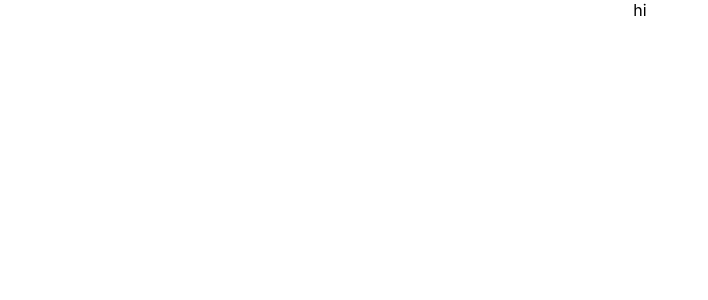
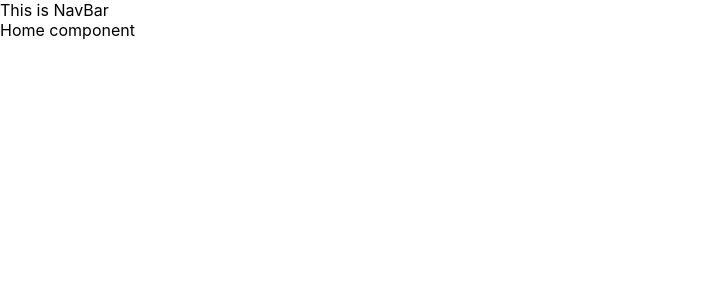
Before and after one commit to KareemWilson/StockHook, a React (Create React App) app: page / in a window 1280 px wide. Shown: the top 300 px of the page, without its empty margins (0-708 px from the left). Built offline with nearby package versions, Linux system fonts and the light colour scheme.

Commit message:
Configure store

```diff
--- a/src/App.js
+++ b/src/App.js
@@ -1,7 +1,8 @@
-import "./App.css";
+import Home from './Pages/Home';
+import './App.css';
 
 function App() {
-  return <div className="App">hi</div>;
+  return <Home />;
 }
 
 export default App;
--- /dev/null
+++ b/src/Components/NavBar/NavBar.jsx
@@ -0,0 +1,7 @@
+import React from 'react';
+
+function NavBar() {
+  return <div>This is NavBar</div>;
+}
+
+export default NavBar;
--- /dev/null
+++ b/src/Pages/Home.jsx
@@ -0,0 +1,13 @@
+import React from 'react';
+import NavBar from '../Components/NavBar/NavBar';
+
+function Home() {
+  return (
+    <>
+      <NavBar />
+      <div>Home component</div>
+    </>
+  );
+}
+
+export default Home;
--- a/src/index.js
+++ b/src/index.js
@@ -1,11 +1,15 @@
 import React from 'react';
 import ReactDOM from 'react-dom/client';
+import { Provider } from 'react-redux';
+import store from './redux/configureStore';
 import './index.css';
 import App from './App';
 
 const root = ReactDOM.createRoot(document.getElementById('root'));
 root.render(
   <React.StrictMode>
-    <App />
-  </React.StrictMode>
+    <Provider store={store}>
+      <App />
+    </Provider>
+  </React.StrictMode>,
 );
--- /dev/null
+++ b/src/redux/configureStore.js
@@ -0,0 +1,12 @@
+import { configureStore, combineReducers } from '@reduxjs/toolkit';
+import stockReducer from './stocks/stocks';
+
+const reducer = combineReducers({
+  stock: stockReducer,
+});
+
+const store = configureStore({
+  reducer,
+});
+
+export default store;
--- /dev/null
+++ b/src/redux/stocks/stocks.js
@@ -0,0 +1,16 @@
+import { createAsyncThunk } from '@reduxjs/toolkit';
+
+const STOCK_FETCHED = 'stockhook/stocks/STOCK_FETCHED';
+
+const initialState = [];
+
+const stockReducer = (state = initialState, action) => {
+  switch (action.type) {
+    case `${STOCK_FETCHED}/fulfilled`:
+      return action.payload;
+    default:
+      return state;
+  }
+};
+
+export default stockReducer;
```
Also changed, not shown: package.json (+7 -0 lines), 1 other file (tests, documents, lock files or other folders).
